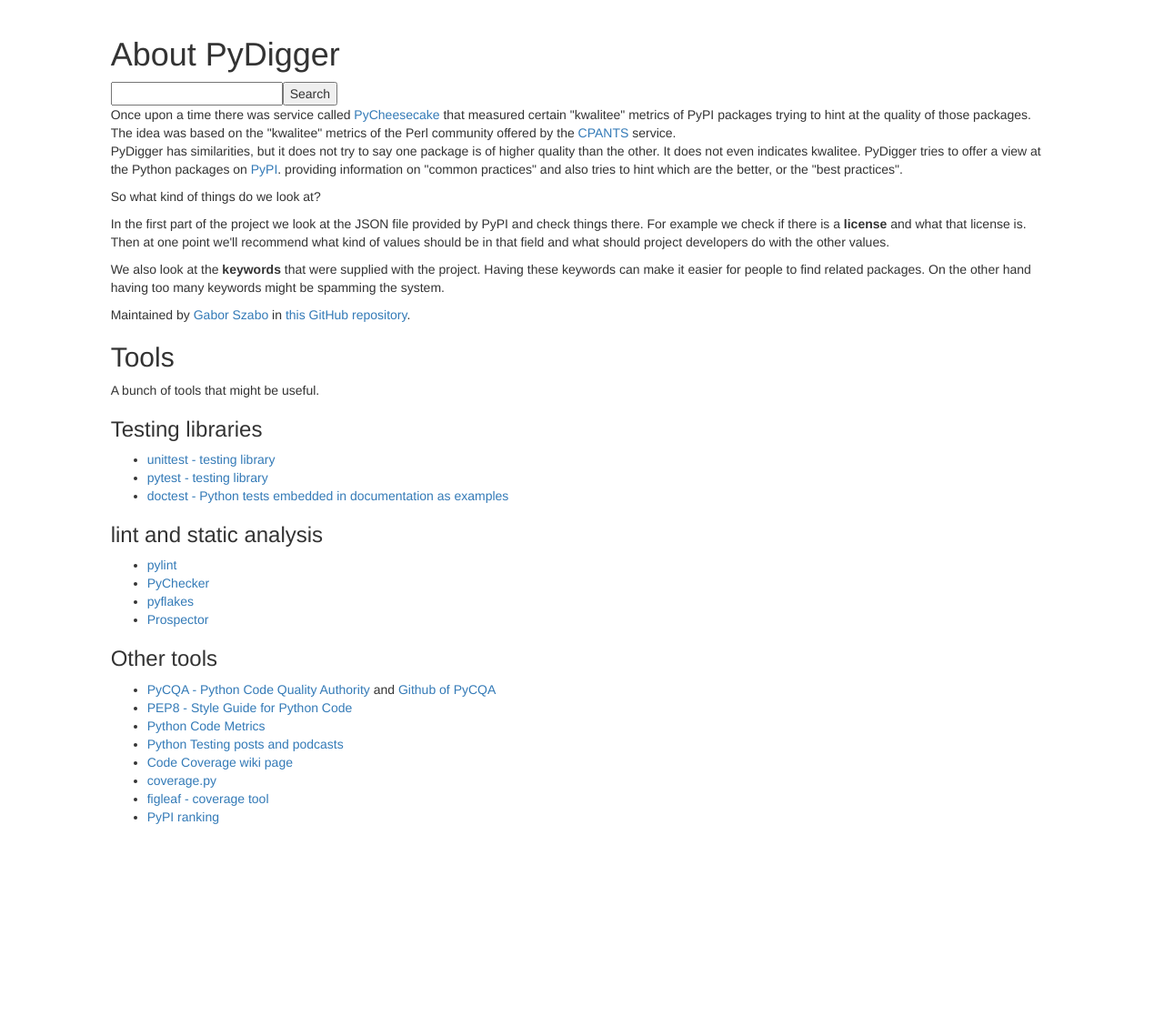
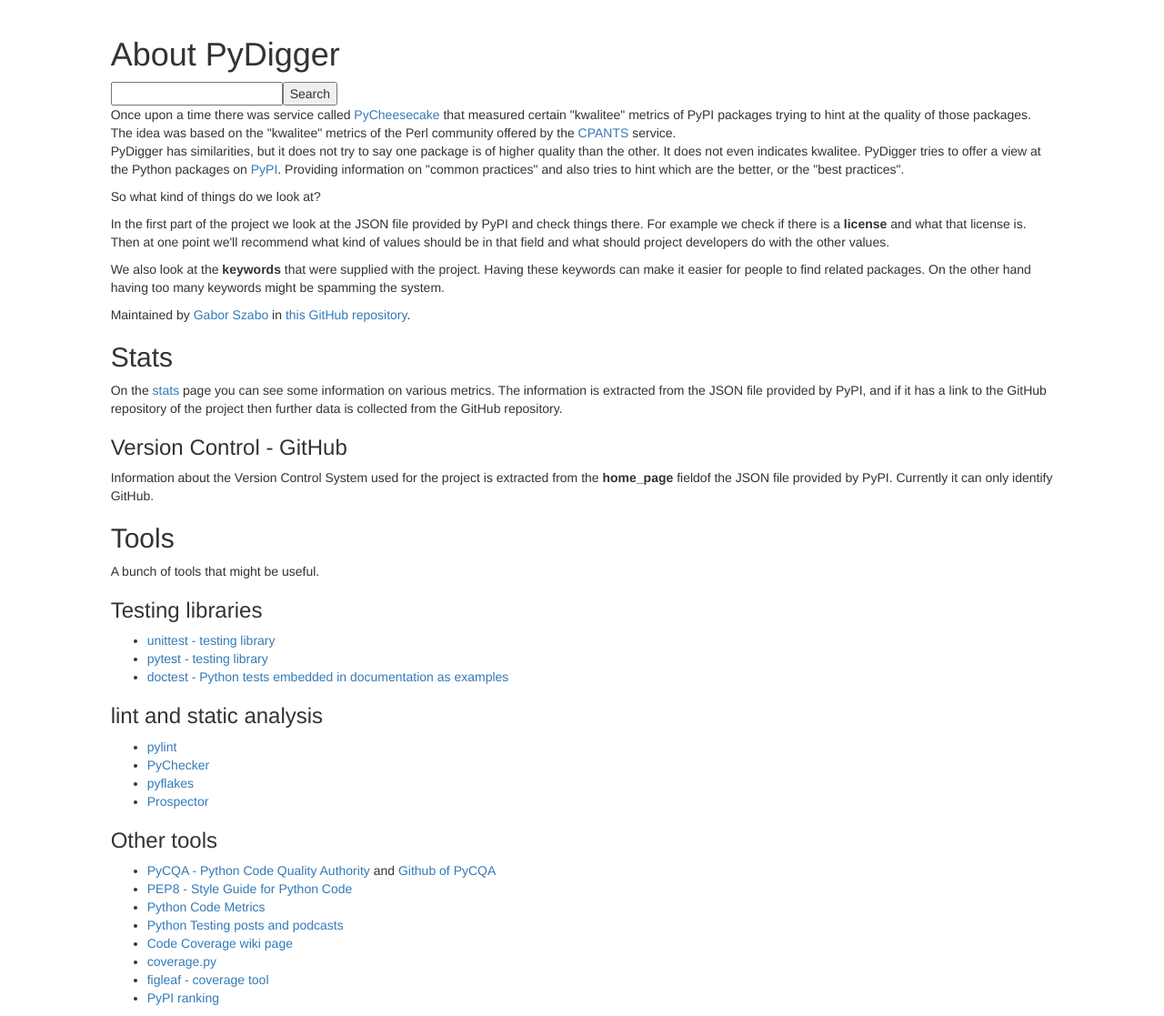
Before and after one commit to szabgab/pydigger.com, a Flask app: page /about in a window 1280 px wide. Shown: the part 52-1169 px from the top of the page at 91% size. Before the commit the page ends 958 px from the top, so only its background shows below. Run offline with Flask 2, Linux system fonts and the light colour scheme; some libraries are stand-ins or nearby versions.

Commit message:
describe data collection for version control

```diff
--- a/PyDigger/templates/about.html
+++ b/PyDigger/templates/about.html
@@ -10,7 +10,7 @@
         PyDigger has similarities, but it does not try to say one package is of higher quality than the other.
         It does not even indicates kwalitee.
         PyDigger tries to offer a view at the Python packages on <a href="https://pypi.python.org/pypi">PyPI</a>.
-        providing information on "common practices" and also tries to hint which are the better,
+        Providing information on "common practices" and also tries to hint which are the better,
         or the "best practices".
         <p>
         So what kind of things do we look at?
@@ -38,6 +38,11 @@
 <div class="row">
     <div class="col-md-1"></div>
     <div class="col-md-10">
+        <h2>Stats</h2>
+        On the <a href="/stats">stats</a> page you can see some information on various metrics. The information is extracted from the JSON file provided by PyPI, and if it has a link to the GitHub repository of the project then further data is collected from the GitHub repository.
+        <h3>Version Control - GitHub</h3>
+        Information about the Version Control System used for the project is extracted from the <b>home_page</b> fieldof the JSON file provided by PyPI. Currently it can only identify GitHub.
+
         <h2>Tools</h2>
         A bunch of tools that might be useful.
         <h3>Testing libraries</h3>
```
